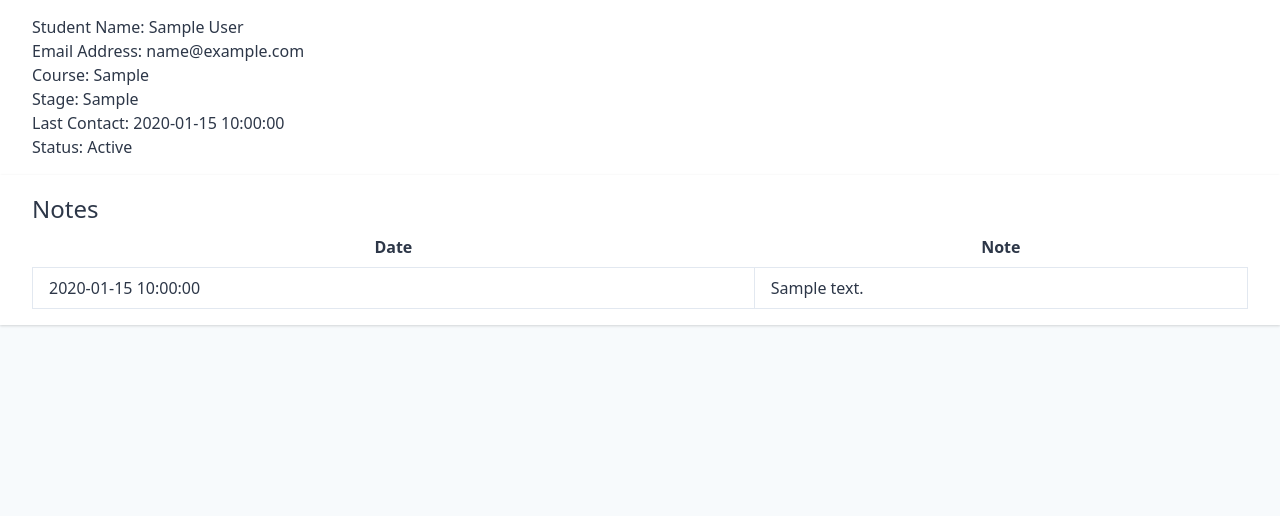
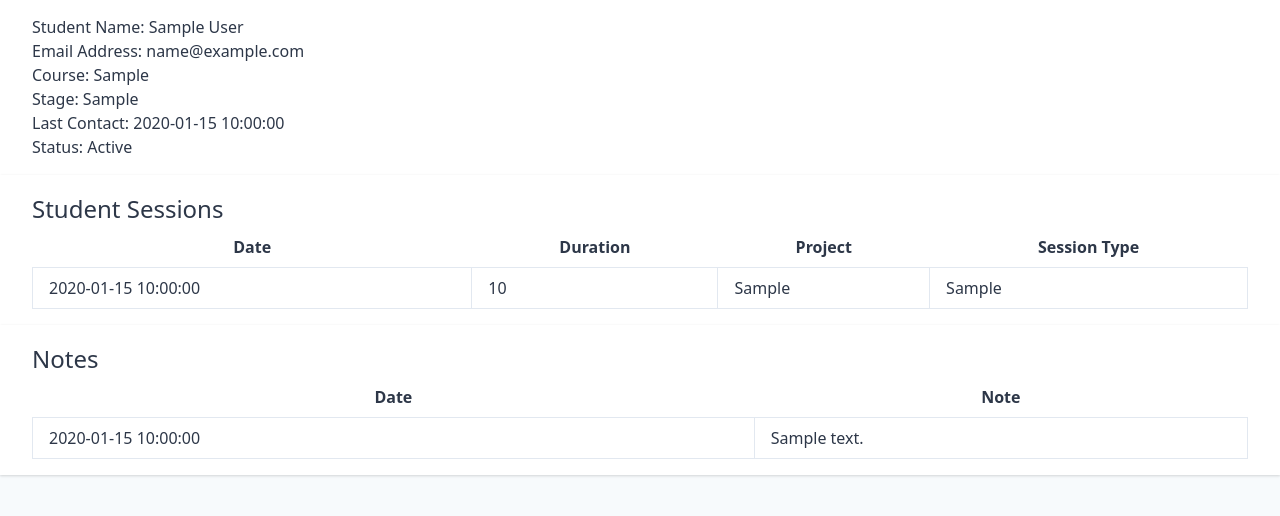
Before and after one commit to MentorDashboard/MentorDashboard, a Flask app: page /students/1 in a window 1280 px wide. Shown: the part 143-659 px from the top of the page. Run offline with Flask 2, Linux system fonts and the light colour scheme; a user stored in the database is signed in; tables that the repository leaves empty hold one stand-in row (values such as "Sample post"); style sheets or scripts are compiled from the project's sources; some libraries are stand-ins or nearby versions.

Commit message:
Adds logic for creating a new session

```diff
--- a/src/forms/students.py
+++ b/src/forms/students.py
@@ -1,5 +1,13 @@
 from flask_wtf import FlaskForm
-from wtforms import StringField, SubmitField, BooleanField, TextAreaField, SelectField
+from wtforms import (
+    StringField,
+    SubmitField,
+    BooleanField,
+    TextAreaField,
+    SelectField,
+    DateTimeField,
+    IntegerField,
+)
 from wtforms.validators import DataRequired, Email
 
 
@@ -25,3 +33,26 @@ class AddStudentNoteForm(FlaskForm):
     update_contact_date = SelectField(
         "Update Contact Date", validators=[DataRequired()], choices=["yes", "no"]
     )
+
+
+class AddStudentSessionForm(FlaskForm):
+    date = DateTimeField("Date", validators=[DataRequired()])
+    duration = IntegerField("Duration", validators=[DataRequired()])
+    session_type = SelectField(
+        "Session Type",
+        validators=[DataRequired()],
+        choices=["intro", "inception", "middle", "end", "prep", "no-show", "other"],
+    )
+    project = SelectField(
+        "Project",
+        validators=[DataRequired()],
+        choices=["UCFD", "IFD", "DCD", "FSFwD", "other"],
+    )
+    summary = TextAreaField("Summary", validators=[DataRequired()])
+    progress = SelectField(
+        "Student Progress",
+        validators=[DataRequired()],
+        choices=["poor", "average", "excellent"],
+    )
+    concerns = TextAreaField("Concerns")
+    personal_notes = TextAreaField("Personal Notes")
--- a/src/models/Student.py
+++ b/src/models/Student.py
@@ -20,6 +20,7 @@ class Student(db.Model):
     created_at = db.Column(db.DateTime, default=datetime.utcnow)
 
     notes = db.relationship("StudentNote", backref="student", lazy=True)
+    sessions = db.relationship("StudentSession", backref="student", lazy=True)
 
     def __init__(self, name, email, course, stage, mentor_id):
         self.name = name
@@ -43,6 +44,47 @@ class StudentNote(db.Model):
     def __init__(self, student_id, note):
         self.student_id = student_id
         self.note = note
+
+
+class StudentSession(db.Model):
+    __tablename__ = "student_sessions"
+
+    id = db.Column(db.Integer, primary_key=True)
+    student_id = db.Column(db.Integer, db.ForeignKey("students.id"), nullable=False)
+    date = db.Column(db.DateTime, nullable=False)
+    duration = db.Column(db.Integer, nullable=False)
+    session_type = db.Column(db.String(32), nullable=False)
+    project = db.Column(db.String(32), nullable=False)
+    summary = db.Column(db.Text, nullable=False)
+    progress = db.Column(db.String(32), nullable=False)
+    concerns = db.Column(db.Text, nullable=True)
+    personal_notes = db.Column(db.Text, nullable=True)
+    created_at = db.Column(db.DateTime, default=datetime.utcnow)
+    updated_at = db.Column(
+        db.DateTime, default=datetime.utcnow, onupdate=datetime.utcnow
+    )
+
+    def __init__(
+        self,
+        student_id,
+        date,
+        duration,
+        session_type,
+        project,
+        summary,
+        progress,
+        concerns,
+        personal_notes,
+    ):
+        self.student_id = student_id
+        self.date = date
+        self.duration = duration
+        self.session_type = session_type
+        self.project = project
+        self.summary = summary
+        self.progress = progress
+        self.concerns = concerns
+        self.personal_notes = personal_notes
 
 
 def create_student(name, email, course, stage, mentor_id):
@@ -93,3 +135,33 @@ def update_contact_date(student_id):
     db.session.commit()
 
     return student
+
+
+def add_student_session(
+    student_id,
+    date,
+    duration,
+    session_type,
+    project,
+    summary,
+    progress,
+    concerns,
+    personal_notes,
+):
+    session = StudentSession(
+        student_id,
+        date,
+        duration,
+        session_type,
+        project,
+        summary,
+        progress,
+        concerns,
+        personal_notes,
+    )
+    db.session.add(session)
+    db.session.commit()
+
+    update_contact_date(student_id)
+
+    return session
--- a/src/routes/students.py
+++ b/src/routes/students.py
@@ -1,7 +1,12 @@
 from flask import Blueprint, flash, redirect, render_template, url_for, abort
 from flask_login import login_required, current_user
 
-from src.forms.students import AddStudentForm, EditStudentForm, AddStudentNoteForm
+from src.forms.students import (
+    AddStudentForm,
+    EditStudentForm,
+    AddStudentNoteForm,
+    AddStudentSessionForm,
+)
 from src.models.Student import (
     create_student,
     get_mentor_students,
@@ -9,6 +14,7 @@ from src.models.Student import (
     get_student_by_id,
     add_student_note,
     update_contact_date,
+    add_student_session,
 )
 
 bp = Blueprint("students", __name__)
@@ -98,3 +104,33 @@ def add_note(student_id):
     return render_template(
         "students/view.html", student=student, add_student_note_form=form
     )
+
+
+@bp.route("/students/<student_id>/sessions", methods=["POST"])
+def add_session(student_id):
+    form = AddStudentSessionForm()
+    student = get_student_by_id(student_id)
+    if form.validate_on_submit():
+        date = form.date.data
+        duration = form.duration.data
+        session_type = form.session_type.data
+        project = form.project.data
+        summary = form.summary.data
+        progress = form.progress.data
+        concerns = form.concerns.data
+        personal_notes = form.personal_notes.data
+
+        add_student_session(
+            student_id,
+            date,
+            duration,
+            session_type,
+            project,
+            summary,
+            progress,
+            concerns,
+            personal_notes,
+        )
+
+        flash("Session successfully saved", "success")
+        return redirect(url_for("students.view", student_id=student.id))
--- a/templates/students/view.html
+++ b/templates/students/view.html
@@ -22,6 +22,40 @@
                 Stage: {{ student.stage }}<br/>
                 Last Contact: {{ student.last_contact }}<br/>
                 Status: {{ 'Active' if student.active == 1 else 'InActive' }}<br/>
+            </div>
+        </section>
+
+        <section>
+            <div class="px-8 py-4 shadow bg-white">
+                <h4 class="text-2xl">Student Sessions</h4>
+                <table id="sessions" class="stripe hover" style="width:100%; padding-top: 1em;  padding-bottom: 1em;">
+                    <thead>
+                    <tr>
+                        <th class="px-4 py-2">Date</th>
+                        <th class="px-4 py-2">Duration</th>
+                        <th class="px-4 py-2">Project</th>
+                        <th class="px-4 py-2">Session Type</th>
+                    </tr>
+                    </thead>
+                    <tbody>
+                    {% for session in student.sessions %}
+                        <tr @click="showSessionDetails({{ session }})" class="clickable">
+                            <td class="border px-4 py-2">
+                                {{ session.date }}
+                            </td>
+                            <td class="border px-4 py-2">
+                                {{ session.duration }}
+                            </td>
+                            <td class="border px-4 py-2">
+                                {{ session.project }}
+                            </td>
+                            <td class="border px-4 py-2">
+                                {{ session.session_type }}
+                            </td>
+                        </tr>
+                    {% endfor %}
+                    </tbody>
+                </table>
             </div>
         </section>
 
```
Also changed, not shown: migrations/versions/6720bdea54fe_add_student_sessions_table.py (added, +47 -0 lines), tests/students/test_add_student_session.py (added, +33 -0 lines), 2 other files.
